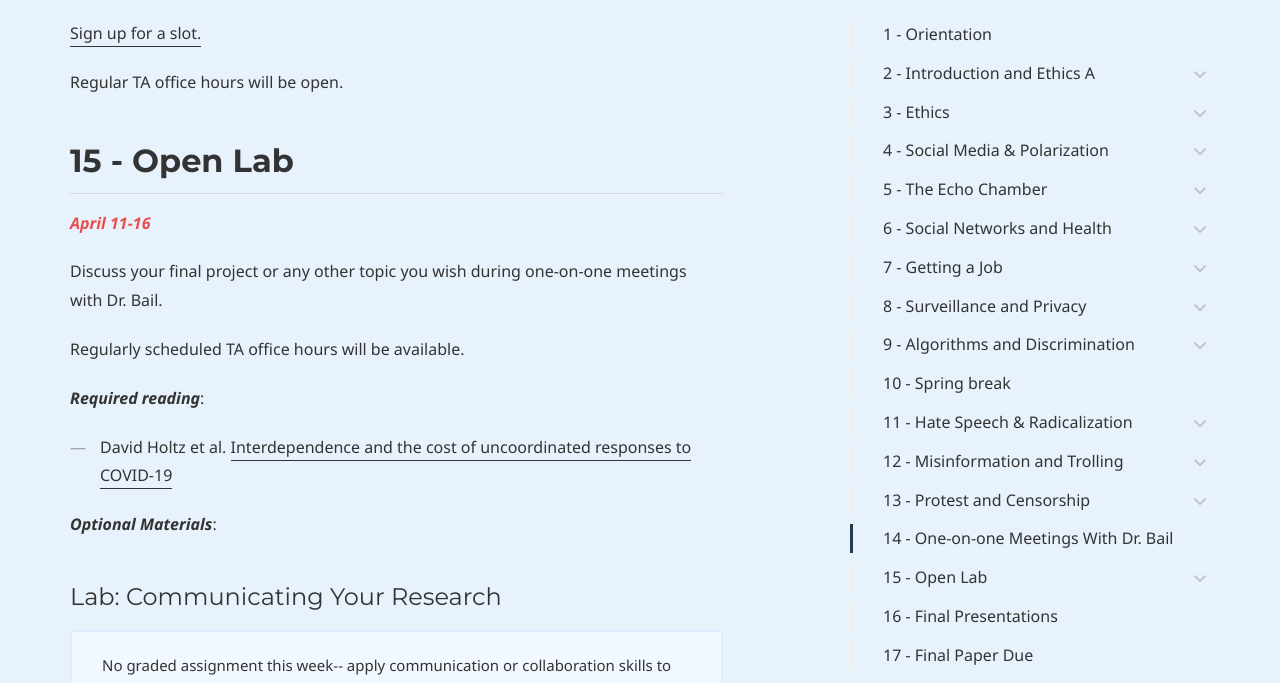
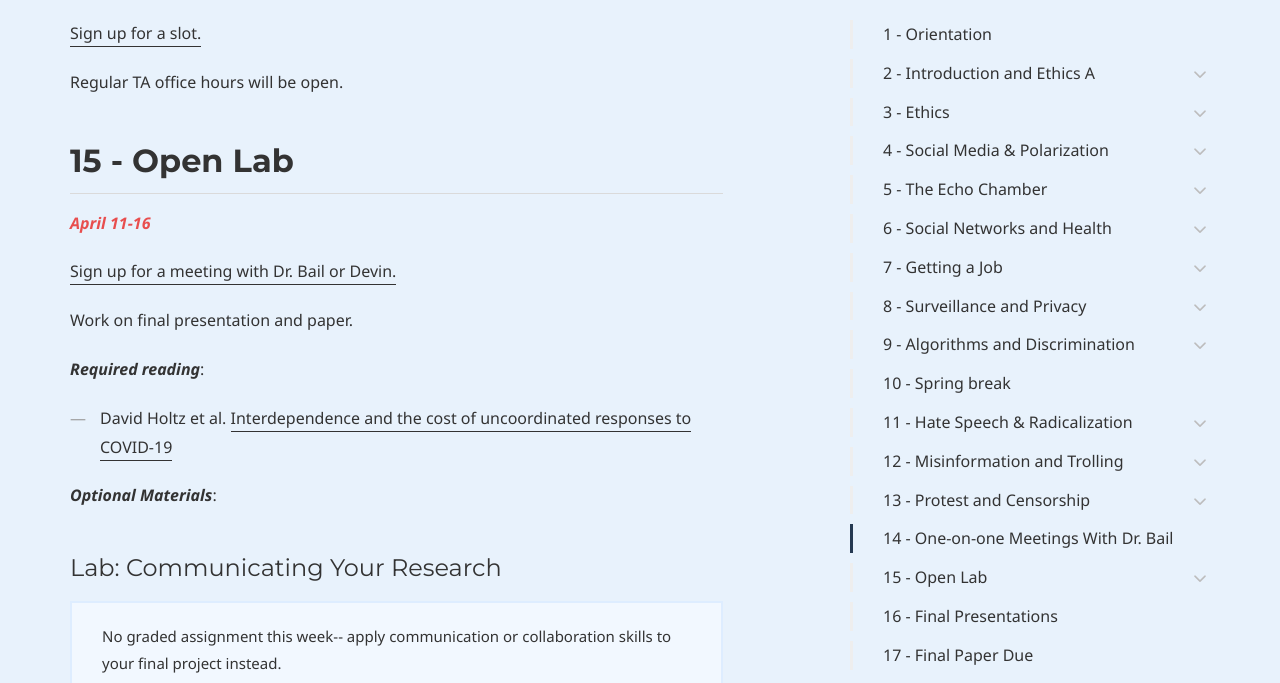
Before and after one commit to dssoc/dssoc.github.io, a Jekyll site: the page built from schedule.md, in a window 1280 px wide and 900 px high, scrolled down 22019 px, cut to the strip 0-683 px from the top of the window. Built offline with Jekyll 4.4.1, drawn with Linux system fonts in a browser that asks for light colours; some web fonts are replaced.

Commit message:
Added sign-up llink for week 15

```diff
--- a/schedule.md
+++ b/schedule.md
@@ -774,10 +774,9 @@ Regular TA office hours will be open.
 ## 15 - Open Lab
 <b><i><font color="#E84E4E">April 11-16</font></i></b>
 
-<p>Discuss your final project or any other topic you wish during one-on-one meetings with Dr. Bail.</p>
+[Sign up for a meeting with Dr. Bail or Devin.](https://docs.google.com/spreadsheets/d/17tDqkqxXmdjFEB-B8xnUPpXeSdzIZm5mkcjo_832dAQ/edit?usp=sharing)
 
-<p>Regularly scheduled TA office hours will be available.</p>
-
+Work on final presentation and paper.
 
 ***Required reading***:
 - David Holtz et al. [Interdependence and the cost of uncoordinated responses to COVID-19](https://www.pnas.org/content/early/2020/07/29/2009522117)
```
